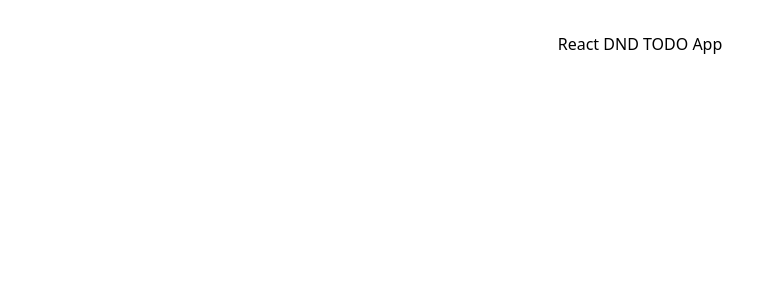
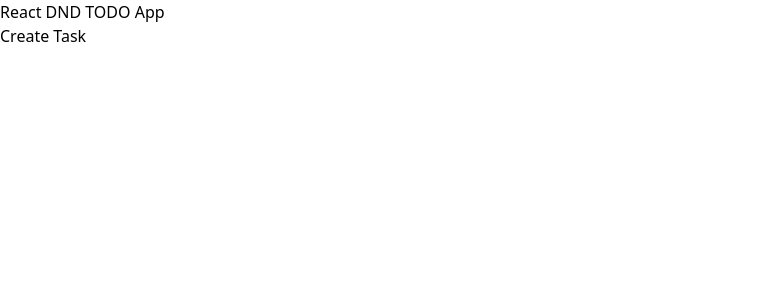
Before and after one commit to mdnoble1/todo-react-dnd-client, a React (Vite) app: page / in a window 1280 px wide. Shown: the top 300 px of the page, without its empty margins (0-784 px from the left). Built offline with nearby package versions, Linux system fonts and the light colour scheme.

Commit message:
created CreateTask component

```diff
--- a/src/App.jsx
+++ b/src/App.jsx
@@ -1,11 +1,15 @@
-import './App.css'
+import { useState } from "react"
+import CreateTask from "./components/CreateTask";
 
 function App() {
 
+  const [ tasks, setTasks ] = useState([]);
+
   return (
-    <>
-      <h2>React DND TODO App</h2>
-    </>
+    <section>
+      <h2 className="text-6xl">React DND TODO App</h2>
+      <CreateTask tasks={tasks} setTasks={setTasks}></CreateTask>
+    </section>
   )
 }
 
--- /dev/null
+++ b/src/components/CreateTask.jsx
@@ -0,0 +1,9 @@
+const CreateTask = ( { tasks, setTasks } ) => {
+    return (
+        <div>
+           <h2>Create Task</h2>
+        </div>
+    );
+};
+
+export default CreateTask;
```
